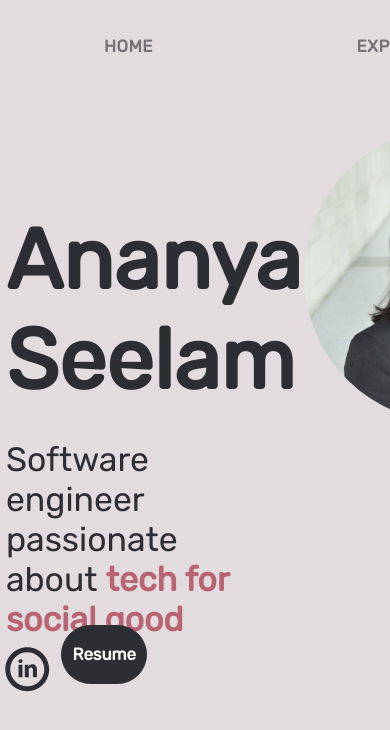
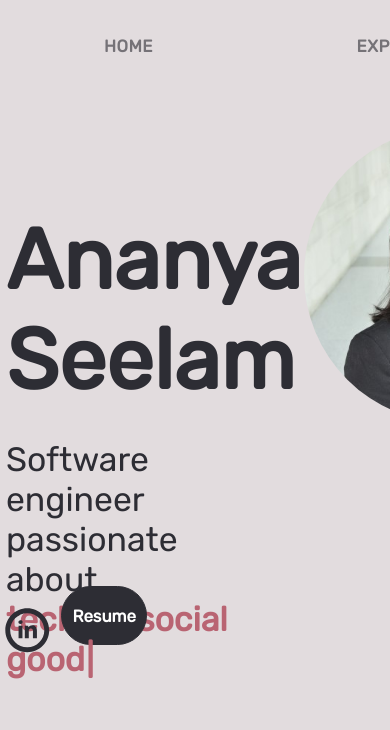
Before and after one commit to ananyaseelam/ananyaseelam.github.io, a React (Create React App) app: page / in a window 390 px wide. Shown: the top 730 px of the page. Built offline with nearby package versions, Linux system fonts and the light colour scheme.

Commit message:
adding typewriter effect to homepage

```diff
--- a/package.json
+++ b/package.json
@@ -22,6 +22,8 @@
     "react-player": "^2.15.1",
     "react-router-dom": "^6.22.3",
     "react-scripts": "5.0.0",
+    "react-type-animation": "^3.2.0",
+    "typewriter-effect": "^2.21.0",
     "web-vitals": "^2.1.2"
   },
   "scripts": {
--- a/src/App.js
+++ b/src/App.js
@@ -1,5 +1,5 @@
 import ReactDOM from "react-dom";
-import { MemoryRouter, BrowserRouter, Routes, Route, hasHistory } from "react-router-dom";
+import { MemoryRouter, BrowserRouter, Routes, Route, hasHistory, HashRouter } from "react-router-dom";
 import Home from "./pages/Home";
 import Experience from "./pages/Experience";
 import SocialImpact from "./pages/SocialImpact";
@@ -18,7 +18,7 @@ import { isMobile } from "react-device-detect";
 
 export default function App() {
   return (
-    <BrowserRouter basename="/" >
+    <HashRouter basename="/" >
       {isMobile ? <></>:
       <NavBar/>
       }
@@ -35,7 +35,7 @@ export default function App() {
         <Route path="/anabels" index element={<Anabels />} />
         <Route path="/wicc" index element={<WICC />} />
       </Routes>
-    </BrowserRouter>
+    </HashRouter>
   );
 }
 
--- a/src/pages/Home.jsx
+++ b/src/pages/Home.jsx
@@ -1,5 +1,4 @@
 import React from 'react';
-import NavBar from '../components/NavBar/NavBar';
 import './Page.css';
 import profile from './assets/pro-pic.png';
 import Button from '../../node_modules/@mui/material/Button';
@@ -7,21 +6,14 @@ import Pdf from './resume.pdf';
 import "@fontsource/rubik"; // Defaults to weight 400
 import "@fontsource/rubik/400.css"; // Specify weight
 import "@fontsource/rubik/400-italic.css"; // Specify weight and style
-import {BrowserView, MobileView} from "react-device-detect"
-import Experience from './Experience'
-import Research from './Research'
-import SocialImpact from './SocialImpact';
-import About from './About';
 import { isMobile } from 'react-device-detect';
-import { FaLinkedin } from "react-icons/fa";
 import { TiSocialLinkedinCircular } from "react-icons/ti";
-
+import Typewriter from 'typewriter-effect';
 
 const Home = () => {
 
   return (
     isMobile ?
-
     <div className="container">
       <div className="name-bio">
         <p className="name">Ananya Seelam</p>
@@ -33,19 +25,29 @@ const Home = () => {
         <button className='resumeBtn'><a href={require("./resume.pdf")} target="_blank" className='resumebtntext' >Resume</a></button>
         </div>
         </div>
-
-
     </div>
 
     :
     <div className="container">
-      {/* <NavBar /> */}
       <div className="home-content-container">
         <div className="name-bio">
         <p className="name">Ananya Seelam</p>
         <p className='bio'>
-          Software engineer passionate about <b className = "color-pop"> tech for social good </b>
+          Software engineer passionate about
+          <b className = "color-pop">
+            <Typewriter
+
+            onInit={(typewriter) => {
+              typewriter.typeString('tech for social good')
+                .callFunction(() => {
+                  console.log('String typed out!');
+                })
+                .start();
+            }}
+          />
+        </b>
         </p>
+
         <div className='contact'>
         <a href="https://www.linkedin.com/in/ananya-seelam-5003871a2/"><TiSocialLinkedinCircular className='linkedin'/> </a>
         <button className='resumeBtn'><a href={require("./resume.pdf")} target="_blank" className='resumebtntext' >Resume</a></button>
@@ -53,18 +55,6 @@ const Home = () => {
         </div>
         <img src={profile} className="profile-pic" />
       </div>
-      {/* <div id = "experience">
-      <Experience/>
-      </div>
-      <div>
-      <Research/>
-      </div>
-      <div>
-      <SocialImpact/>
-      </div>
-      <div>
-      <About/>
-      </div> */}
     </div>
 
   )
--- a/src/pages/Page.css
+++ b/src/pages/Page.css
@@ -40,6 +40,10 @@
   margin-top: -2%;
   font-family:'Rubik';
   color: #2D2D34;
+  * {
+    box-sizing: border-box;
+    color: #B96472;
+  }
 }
 
 .color-pop{
@@ -180,12 +184,18 @@
 * {
   box-sizing: border-box;
   color: #2D2D34 ;
+  /* color: #B96472; */
 }
 
 .linkedin{
   height: 10vh;
   width: 10vw;
-  /* margin:2%; */
+  margin-right:-5%;
+  * {
+    box-sizing: border-box;
+    /* color: #2D2D34 ; */
+    color: #2D2D34;
+  };
 }
 
 
@@ -197,6 +207,7 @@
   height: 7vh;
   width: 9vw;
   margin-top:1.5%;
+  margin-left: -2%;
   background-color: #2D2D34;
 }
 
@@ -268,8 +279,7 @@
   display: flex;
   flex-direction: row;
   margin-left: 2%;
-  margin-top: 8%;
-  padding-bottom:5%;
+  padding-bottom:18%;
 }
 
 .resumebtntext{
@@ -299,6 +309,7 @@
     width:fit-content;
     font-size: 4vh;
     margin:5%;
+
   }
 
   .research-block{
```
Also changed, not shown: 1 other file (tests, documents, lock files or other folders).
